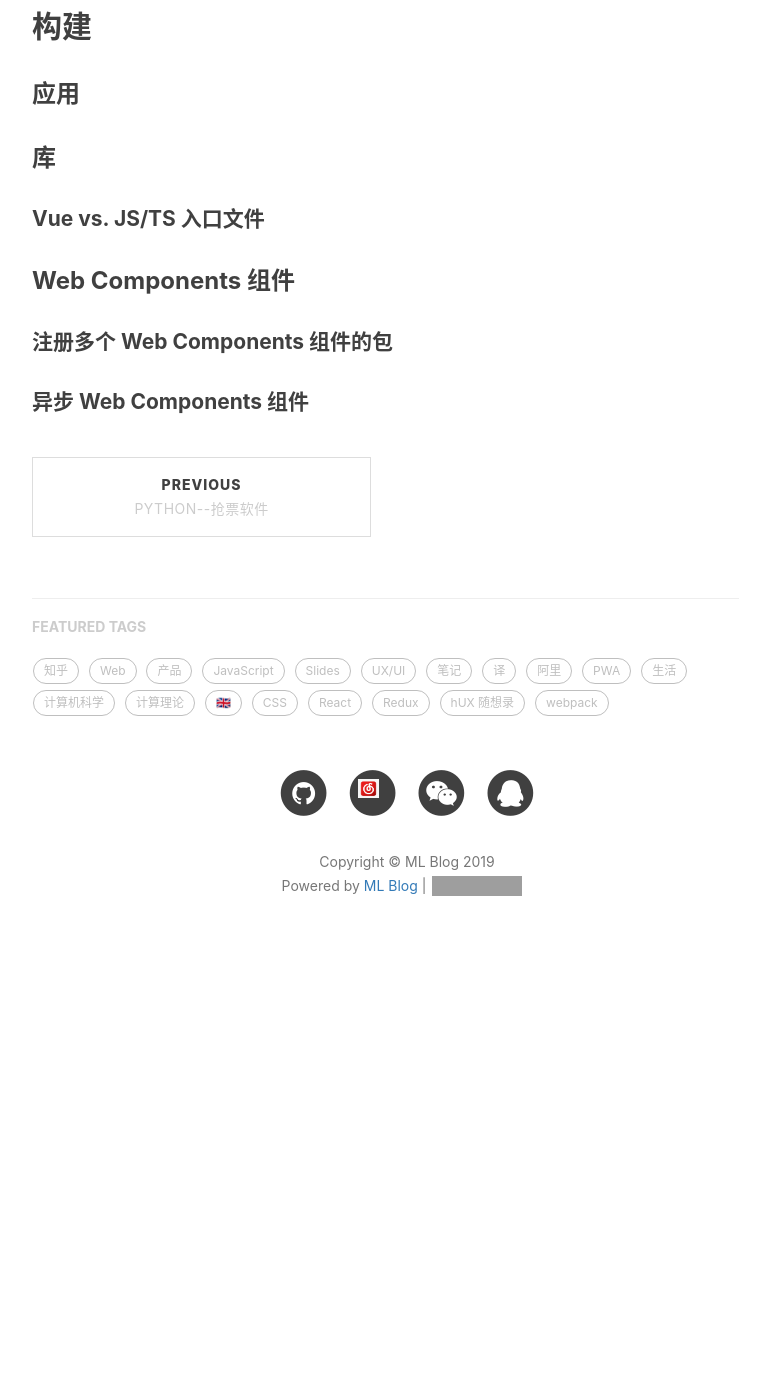
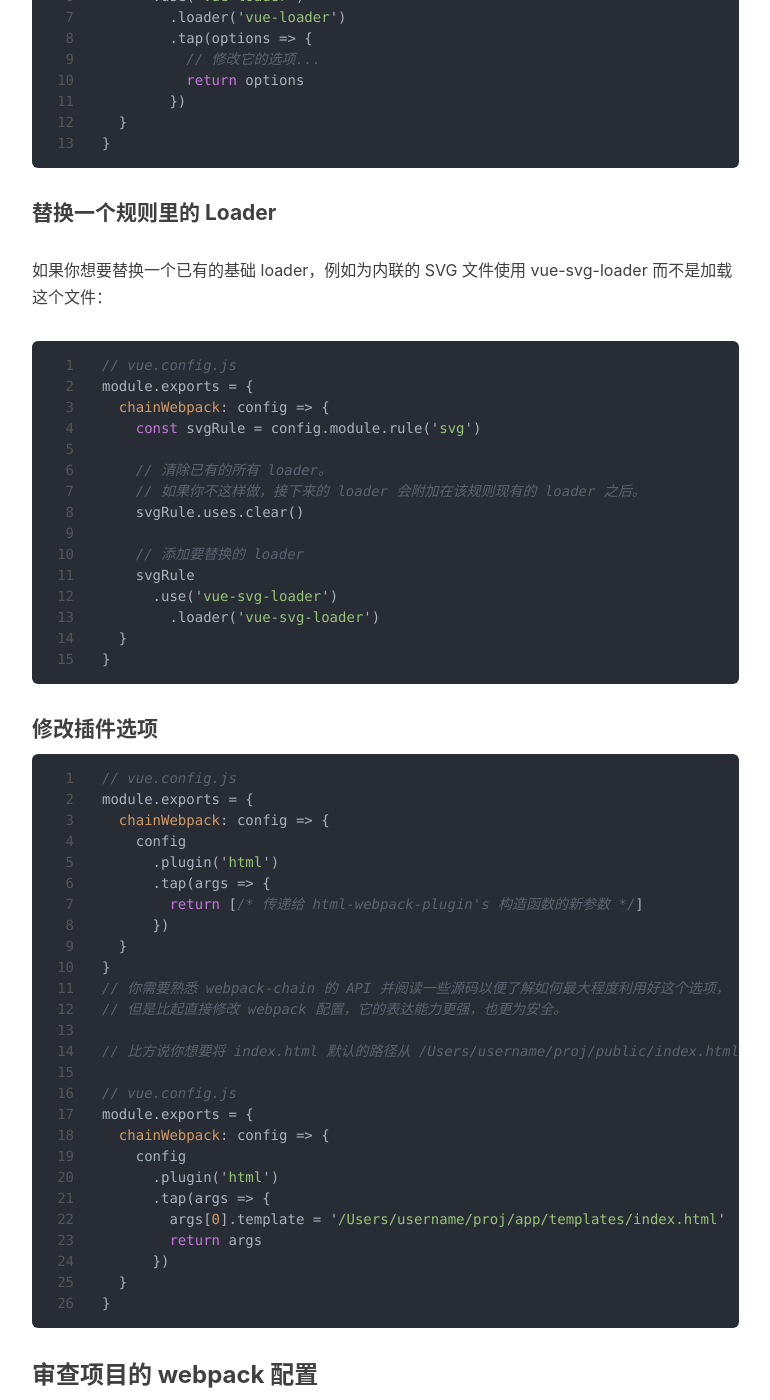
Before and after one commit to adamma1024/ml-blog, a Jekyll site: the page built from _posts/2019-06-13-vue-cli3-webpack.md, in a window 1280 px wide and 1400 px high, scrolled down 2905 px. Shown: the whole window, without its empty margins (233-1003 px from the left). Built offline with Jekyll 4.4.1, drawn with Linux system fonts in a browser that asks for light colours; comment, search, counter and statistics services are not loaded; before the commit the page ends 3895 px from its top, so only the background shows below that; some of the changed text lies outside the part shown; grey boxes are pictures that could not be loaded.

Commit message:
webpack-chain

````diff
--- a/_posts/2019-06-13-vue-cli3-webpack.md
+++ b/_posts/2019-06-13-vue-cli3-webpack.md
@@ -66,10 +66,75 @@ module.exports = {
 > 当你打算链式访问特定的 loader 时，vue inspect 会非常有帮助。
 
 #### 修改 Loader 选项
+> 对于 CSS 相关 loader 来说，我们推荐使用 css.loaderOptions 而不是直接链式指定 loader。这是因为每种 CSS 文件类型都有多个规则，而 css.loaderOptions 可以确保你通过一个地方影响所有的规则
+
+```js
+// vue.config.js
+module.exports = {
+  chainWebpack: config => {
+    config.module
+      .rule('vue')
+      .use('vue-loader')
+        .loader('vue-loader')
+        .tap(options => {
+          // 修改它的选项...
+          return options
+        })
+  }
+}
+```
 
 #### 替换一个规则里的 Loader
+如果你想要替换一个已有的基础 loader，例如为内联的 SVG 文件使用 vue-svg-loader 而不是加载这个文件：
+
+```js
+// vue.config.js
+module.exports = {
+  chainWebpack: config => {
+    const svgRule = config.module.rule('svg')
+
+    // 清除已有的所有 loader。
+    // 如果你不这样做，接下来的 loader 会附加在该规则现有的 loader 之后。
+    svgRule.uses.clear()
+
+    // 添加要替换的 loader
+    svgRule
+      .use('vue-svg-loader')
+        .loader('vue-svg-loader')
+  }
+}
+```
 
 #### 修改插件选项
+
+```js
+// vue.config.js
+module.exports = {
+  chainWebpack: config => {
+    config
+      .plugin('html')
+      .tap(args => {
+        return [/* 传递给 html-webpack-plugin's 构造函数的新参数 */]
+      })
+  }
+}
+// 你需要熟悉 webpack-chain 的 API 并阅读一些源码以便了解如何最大程度利用好这个选项，
+// 但是比起直接修改 webpack 配置，它的表达能力更强，也更为安全。
+
+// 比方说你想要将 index.html 默认的路径从 /Users/username/proj/public/index.html 改为 /Users/username/proj/app/templates/index.html。通过参考 html-webpack-plugin 你能看到一个可以传入的选项列表。我们可以在下列配置中传入一个新的模板路径来改变它
+
+// vue.config.js
+module.exports = {
+  chainWebpack: config => {
+    config
+      .plugin('html')
+      .tap(args => {
+        args[0].template = '/Users/username/proj/app/templates/index.html'
+        return args
+      })
+  }
+}
+```
 
 ### 审查项目的 webpack 配置
 
````
